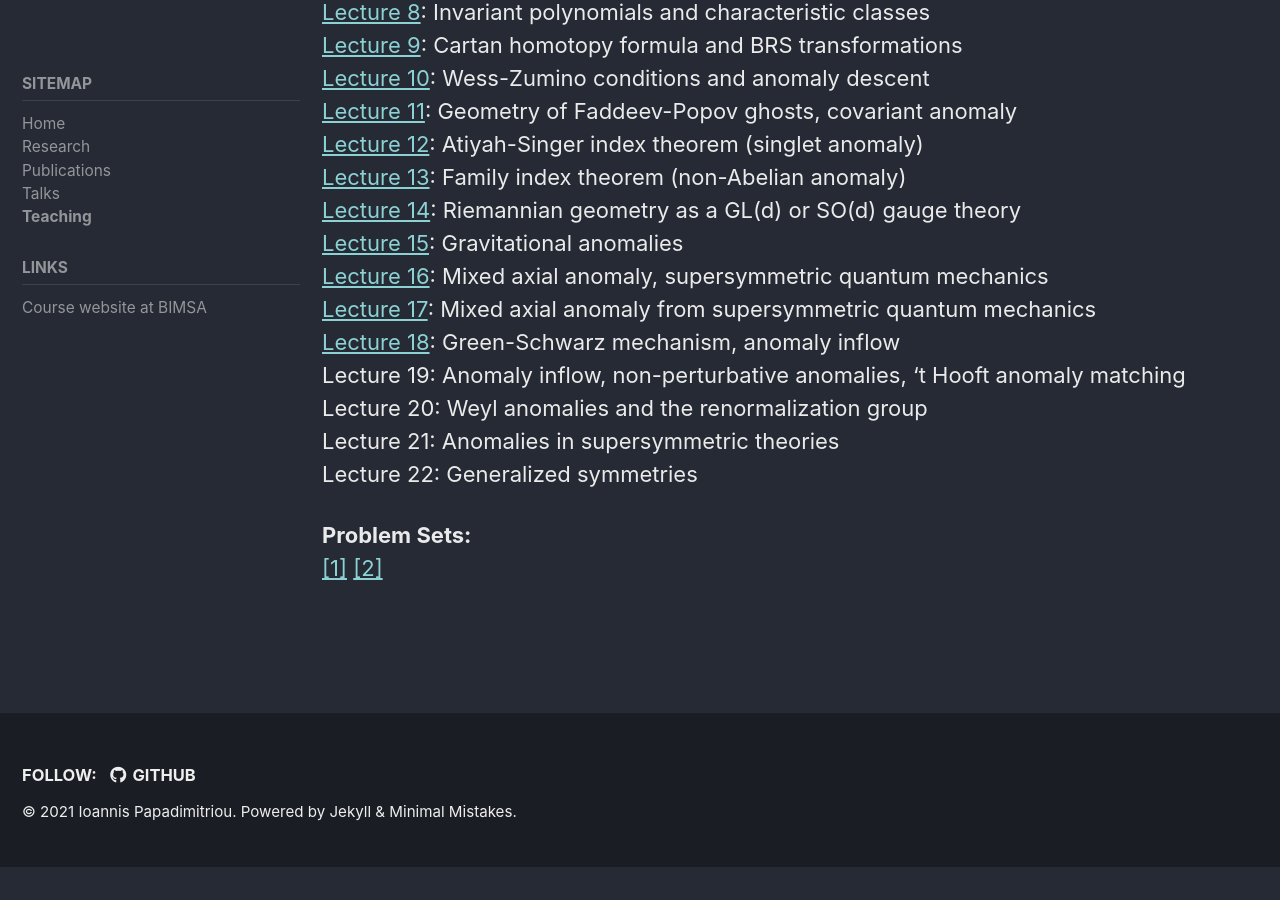
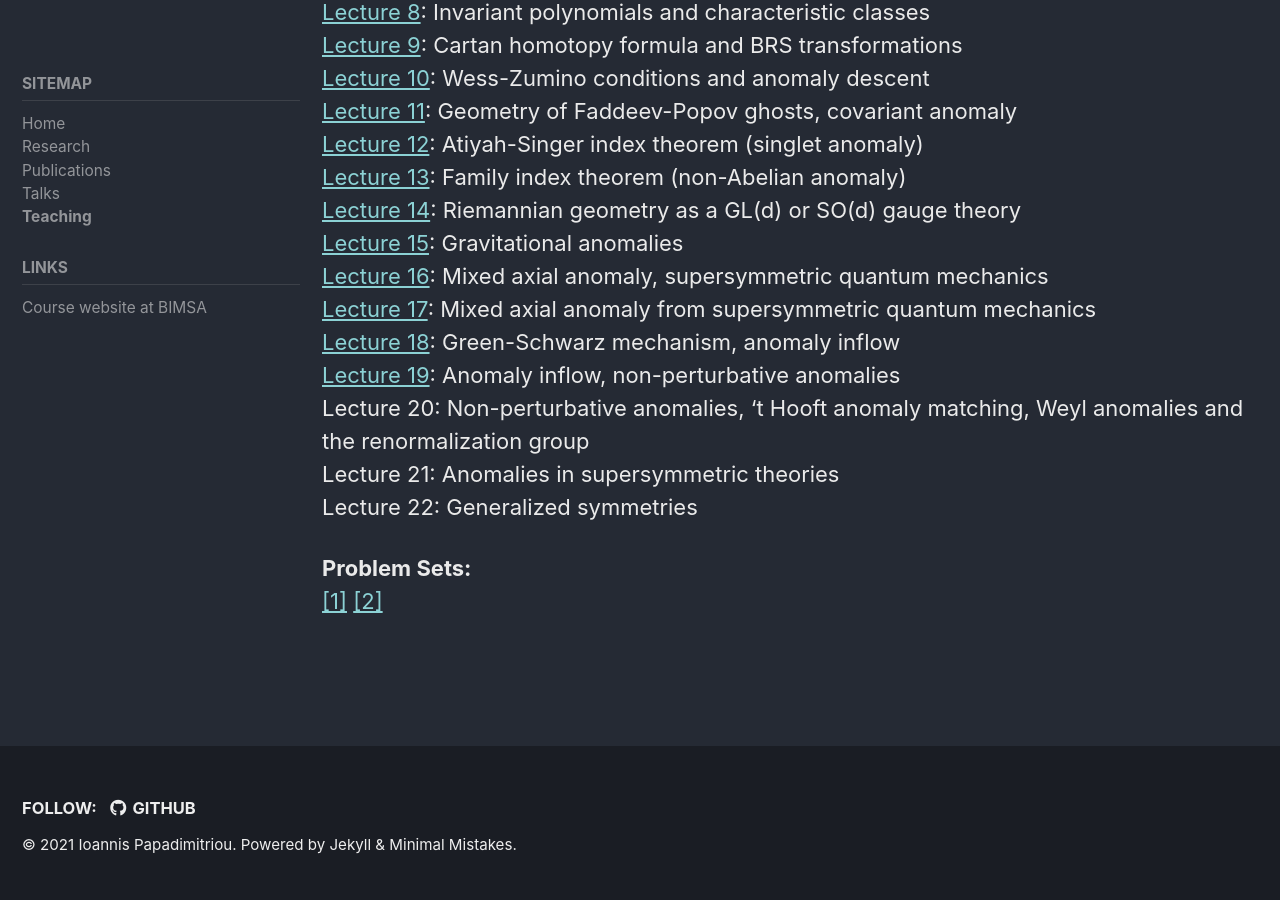
Before and after one commit to ipapadimitriou/ipapadimitriou.github.io, a Jekyll site: the page built from _pages/teaching.md, in a window 1280 px wide and 900 px high, scrolled down 1638 px. Built offline with Jekyll 4.4.1, drawn with Linux system fonts in a browser that asks for light colours; cached includes are drawn as plain includes; before the commit the page ends 2505 px from its top, so only the background shows below that.

Commit message:
Uploaded Lecture 19 of QFT Anomalies course

```diff
--- a/_pages/teaching.md
+++ b/_pages/teaching.md
@@ -75,8 +75,8 @@ c) Lie algebras and groups<br>
 [Lecture 16](./attachments/teaching/QFT Anomalies and Applications 2021/lecture notes/QFT Anomalies - Lecture 16.pdf): Mixed axial anomaly, supersymmetric quantum mechanics<br>
 [Lecture 17](./attachments/teaching/QFT Anomalies and Applications 2021/lecture notes/QFT Anomalies - Lecture 17.pdf): Mixed axial anomaly from supersymmetric quantum mechanics<br>
 [Lecture 18](./attachments/teaching/QFT Anomalies and Applications 2021/lecture notes/QFT Anomalies - Lecture 18.pdf): Green-Schwarz mechanism, anomaly inflow<br>
-Lecture 19: Anomaly inflow, non-perturbative anomalies, 't Hooft anomaly matching<br>
-Lecture 20: Weyl anomalies and the renormalization group<br>
+[Lecture 19](./attachments/teaching/QFT Anomalies and Applications 2021/lecture notes/QFT Anomalies - Lecture 19.pdf): Anomaly inflow, non-perturbative anomalies<br>
+Lecture 20: Non-perturbative anomalies, 't Hooft anomaly matching, Weyl anomalies and the renormalization group<br>
 Lecture 21: Anomalies in supersymmetric theories<br>
 Lecture 22: Generalized symmetries<br>
 
```
Also changed, not shown: 1 other file.
